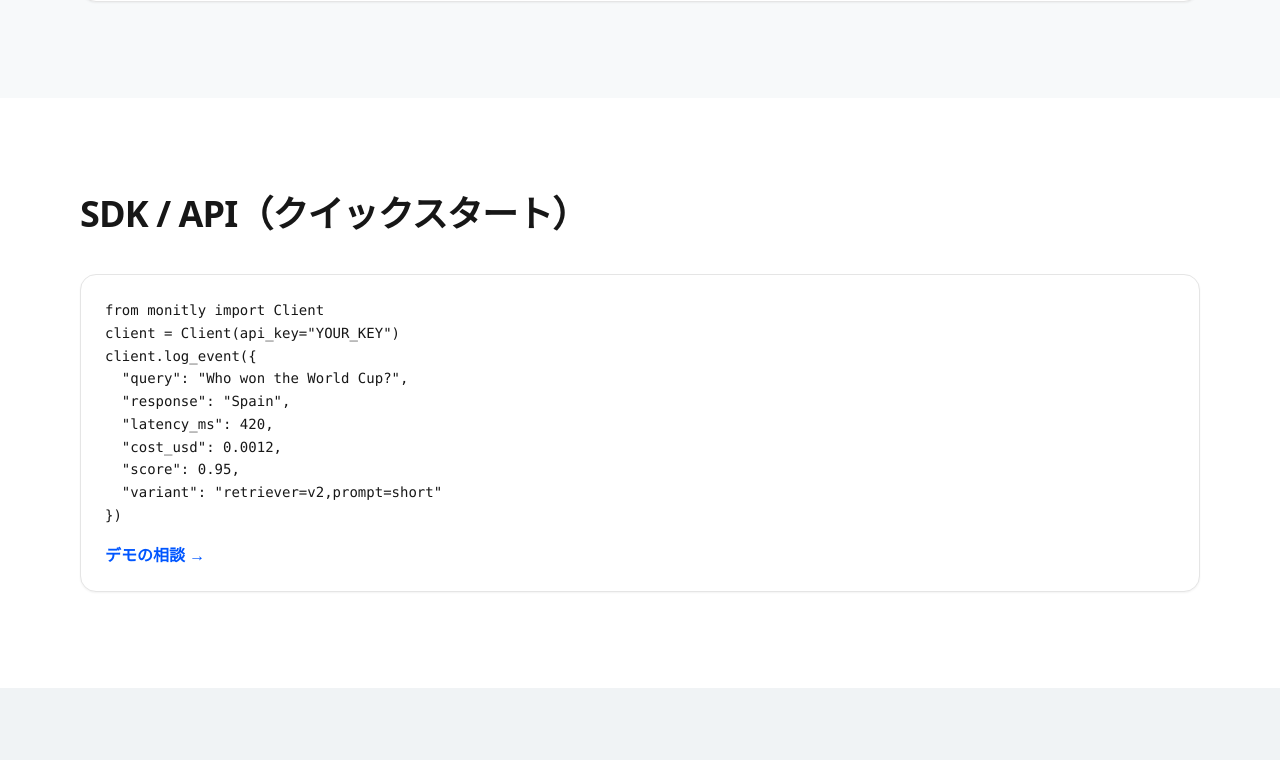
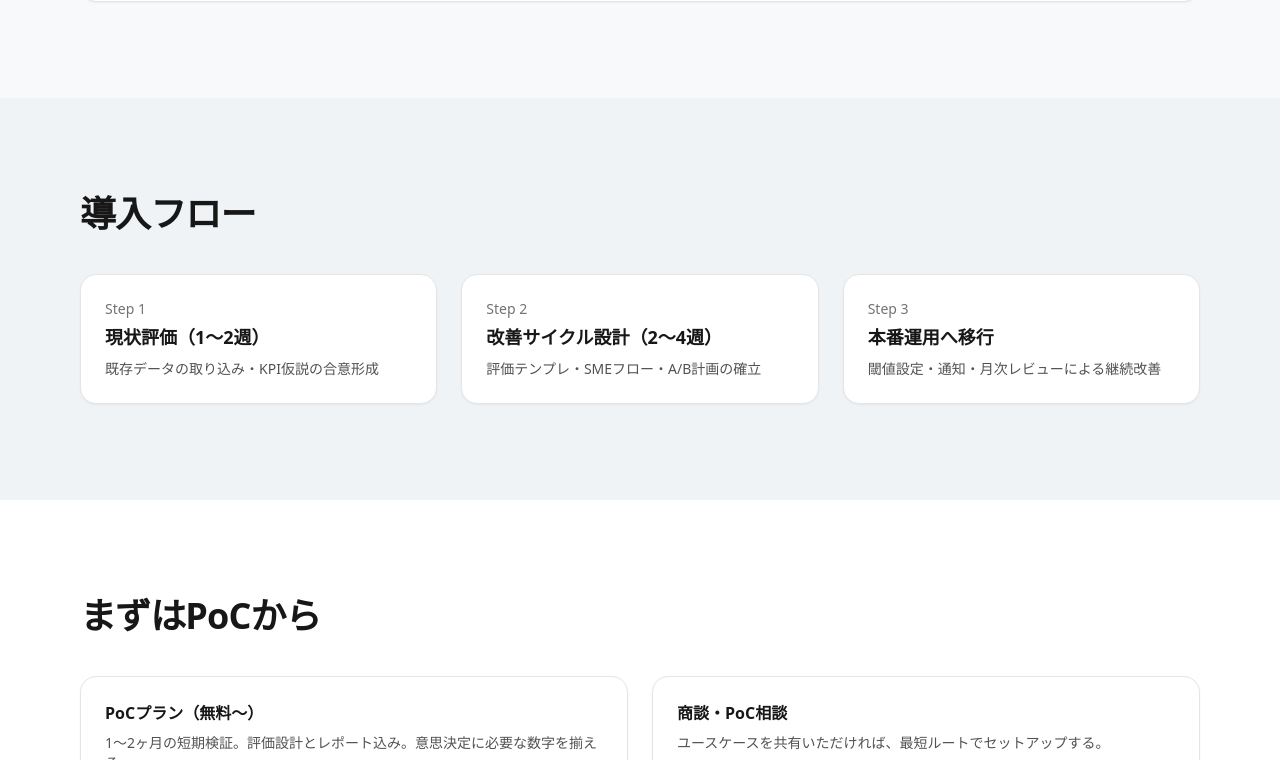
Before and after one commit to monitly-hioki/monitlyai-site, a Next.js app: page / in a window 1280 px wide. Shown: the part 2820-3580 px from the top of the page. Built offline with nearby package versions, Linux system fonts and the light colour scheme.

Commit message:
chore: backup before wording optimization

```diff
--- a/app/page.tsx
+++ b/app/page.tsx
@@ -96,28 +96,7 @@
             これにより、構成比較・SMEレビュー・本番監視が同一データで回る。
           </p>
         </div>
-      </Section>
-
-      {/* SDK / API */}
-      <Section title="SDK / API（クイックスタート）">
-        <div className="rounded-2xl border border-neutral-200 bg-white p-6 shadow-sm">
-          <pre className="whitespace-pre-wrap text-sm leading-relaxed">{`from monitly import Client
-client = Client(api_key="YOUR_KEY")
-client.log_event({
-  "query": "Who won the World Cup?",
-  "response": "Spain",
-  "latency_ms": 420,
-  "cost_usd": 0.0012,
-  "score": 0.95,
-  "variant": "retriever=v2,prompt=short"
-})`}</pre>
-          <a href="/contact" className="inline-block mt-4 text-[#0056FF] font-semibold">
-            デモの相談 →
-          </a>
-        </div>
-      </Section>
-
-      {/* 導入フロー */}
+      </Section>{/* 導入フロー */}
       <Section title="導入フロー" bg="soft2">
         <div className="grid md:grid-cols-3 gap-6">
           {[
--- /dev/null
+++ b/app/solutions/page_backup.tsx
@@ -0,0 +1,44 @@
+import Section from "@/components/Section";
+import Container from "@/components/Container";
+
+type Sol = { title: string; lead: string; bullets: string[]; ctaHref: string; cta: string; };
+const solutions: Sol[] = [
+  { title: "RAG評価ソリューション", lead: "Retriever / Index / Prompt / Model を構成単位で比較し、精度・コスト・レイテンシを同一指標で可視化。",
+    bullets: ["構成比較（A/B/多腕）：Recall/Precision/Hit@k を自動集計","データ起因エラーの特定：ドキュメント粒度での貢献度/リーク検知","SMEレビュー統合：評価テンプレ＋合議フローで“人の判断”を仕組み化"], ctaHref: "/product", cta: "製品機能を見る →" },
+  { title: "AIエージェント運用ソリューション", lead: "ツール使用ログ、分岐、失敗理由を可視化。成功条件を定義し、再現可能な運用へ。",
+    bullets: ["ツール呼び出しトレース：成功/失敗と前後関係を時系列で可視化","成功条件（SLO）定義：業務KPIに直結する閾値とアラート","改善ループ：失敗パターン→対策のナレッジ化、リグレッション防止"], ctaHref: "/company", cta: "会社情報 →" },
+  { title: "エンタープライズ対応", lead: "セキュリティ要件・運用統制に合わせた導入。オンプレ/プライベートネットワークにも対応。",
+    bullets: ["監査ログ・アクセス制御（RBAC）・IP制限・SAML","データ分離保管・保持期間ポリシー・バックアップ手順","PoC→段階移行：評価設計→SLO定義→本番運用"], ctaHref: "/security", cta: "セキュリティ方針 →" },
+];
+export default function SolutionsPage() {
+  return (<>
+    <section className="bg-gradient-to-b from-[#EAF2FF] to-white py-16 md:py-24">
+      <Container>
+        <div className="grid md:grid-cols-2 gap-10 items-center">
+          <div>
+            <h1 className="text-4xl md:text-6xl font-bold leading-tight">ソリューション — 測る、比べる、運用する。</h1>
+            <p className="mt-5 text-lg text-neutral-600 max-w-xl">目的は「改善の再現性」。RAG評価・エージェント運用・エンタープライズ導入の3軸で、属人的な運用を数字で正す。</p>
+            <div className="mt-8 flex flex-wrap gap-4">
+              <a href="/contact" className="inline-flex items-center rounded-2xl bg-[#0056FF] text-white px-5 py-3 font-semibold">相談する</a>
+              <a href="/product" className="inline-flex items-center rounded-2xl border border-[#0056FF] text-[#0056FF] bg-white px-5 py-3 font-semibold">製品を見る</a>
+            </div>
+          </div>
+          <div className="rounded-2xl border border-neutral-200 bg-white p-6 shadow-sm">
+            <div className="h-[260px] grid place-items-center text-neutral-500">アーキテクチャ概念図（差し替え）</div>
+          </div>
+        </div>
+      </Container>
+    </section>
+    <Section title="Monitly.AIが提供する3つの解決策" bg="soft">
+      <div className="grid md:grid-cols-3 gap-6">
+        {solutions.map((s, i) => (
+          <div key={i} className="rounded-2xl border border-neutral-200 bg-white p-6 shadow-sm">
+            <div className="text-xl font-semibold">{s.title}</div>
+            <p className="mt-2 text-neutral-600 text-sm">{s.lead}</p>
+            <ul className="mt-4 space-y-2 text-sm text-neutral-700 list-disc pl-5">{s.bullets.map((b, bi) => <li key={bi}>{b}</li>)}</ul>
+            <a href={s.ctaHref} className="mt-4 inline-block text-[#0056FF] font-semibold">{s.cta}</a>
+          </div>
+        ))}
+      </div>
+    </Section>
+  </>); }
```
